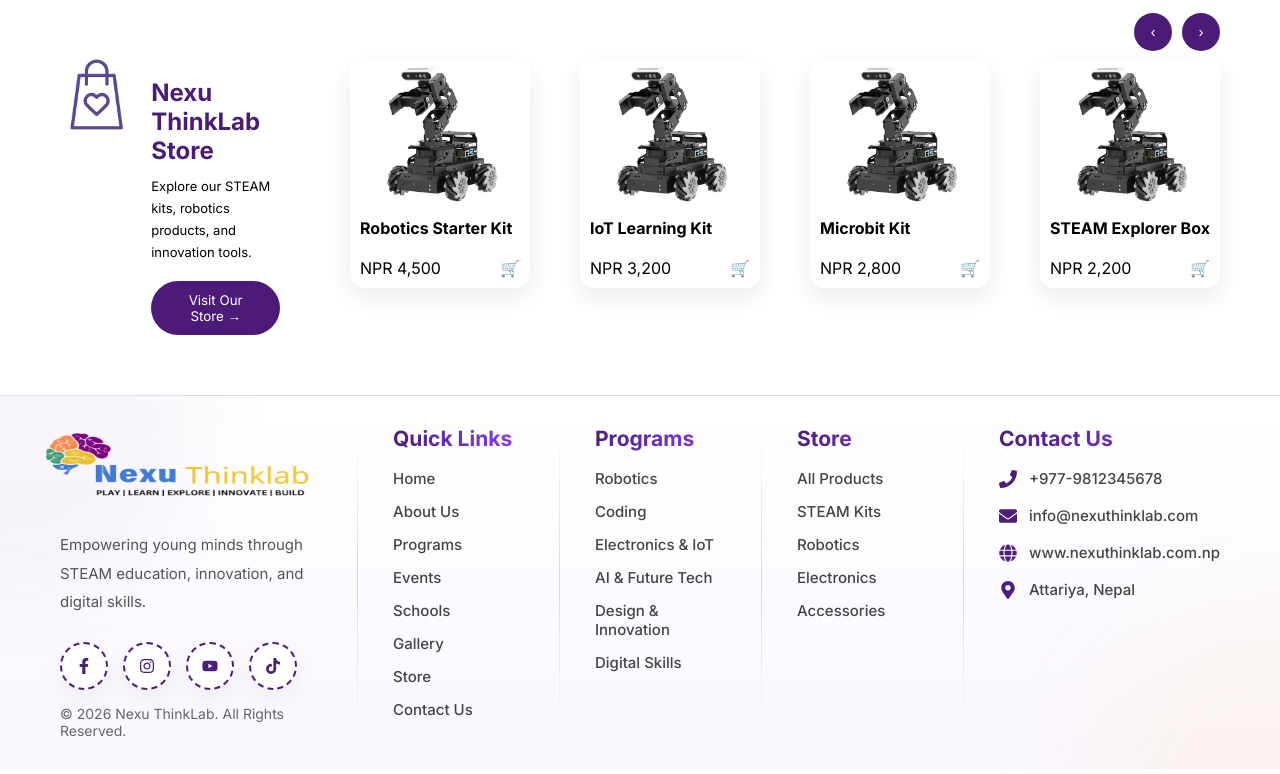
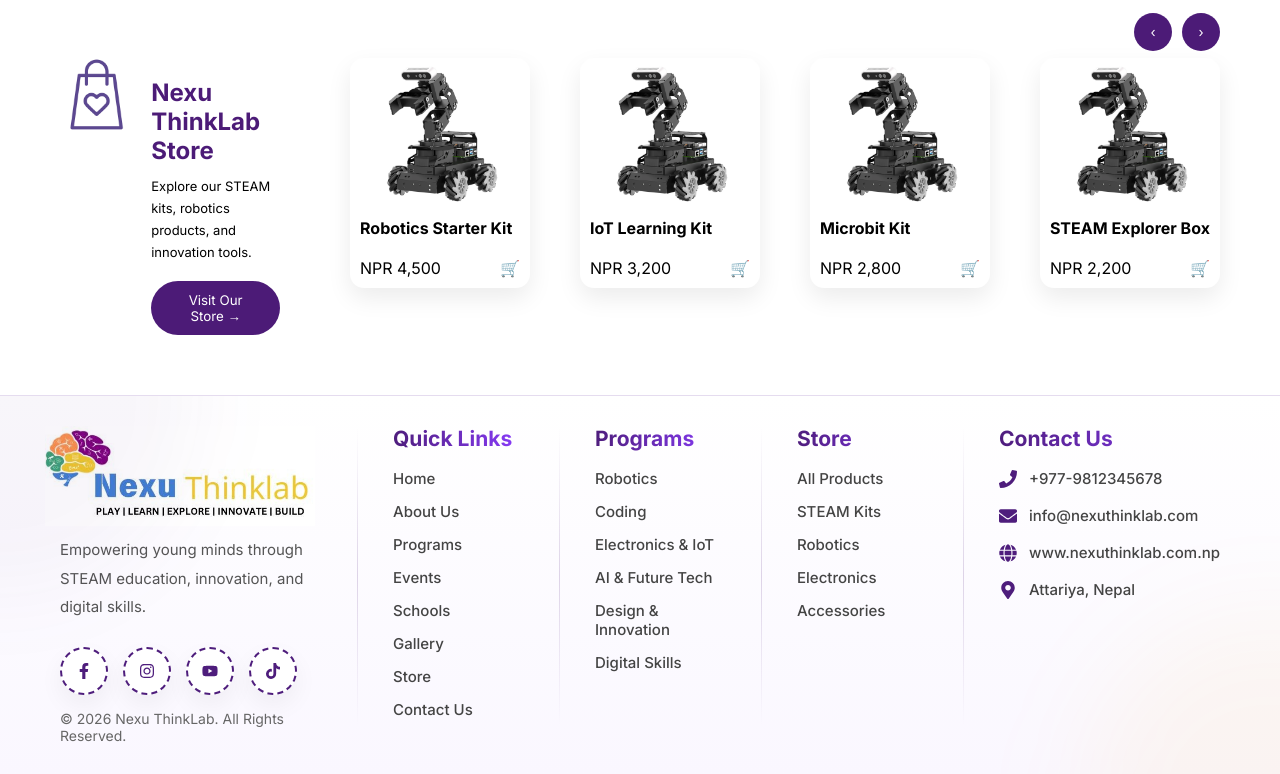
Before and after one commit to WebSaathy/ThinkLab, a React (Vite) app: page / in a window 1280 px wide. Shown: the part 3652-4426 px from the top of the page. Built offline with nearby package versions, Linux system fonts and the light colour scheme; no server answers.

Commit message:
logo improved

```diff
--- a/src/component/Footer.jsx
+++ b/src/component/Footer.jsx
@@ -13,7 +13,7 @@
 
 import "../component/css/footer.css";
 
-import logo from "../assets/images/logo3.png";
+import logo from "../assets/images/footerlogo.jpeg";
 function Footer() {
   return (
     <footer className="footer">
--- a/src/component/css/footer.css
+++ b/src/component/css/footer.css
@@ -53,10 +53,9 @@
 .footer-logo img{
 
     width:270px;
-    height:200px;
+
     margin-left:-15px;
-    margin-top:-60px;
-    margin-bottom:-45px;
+
     transition:.4s;
 }
 
```
Also changed, not shown: src/assets/images/footerlogo.jpeg (added).
